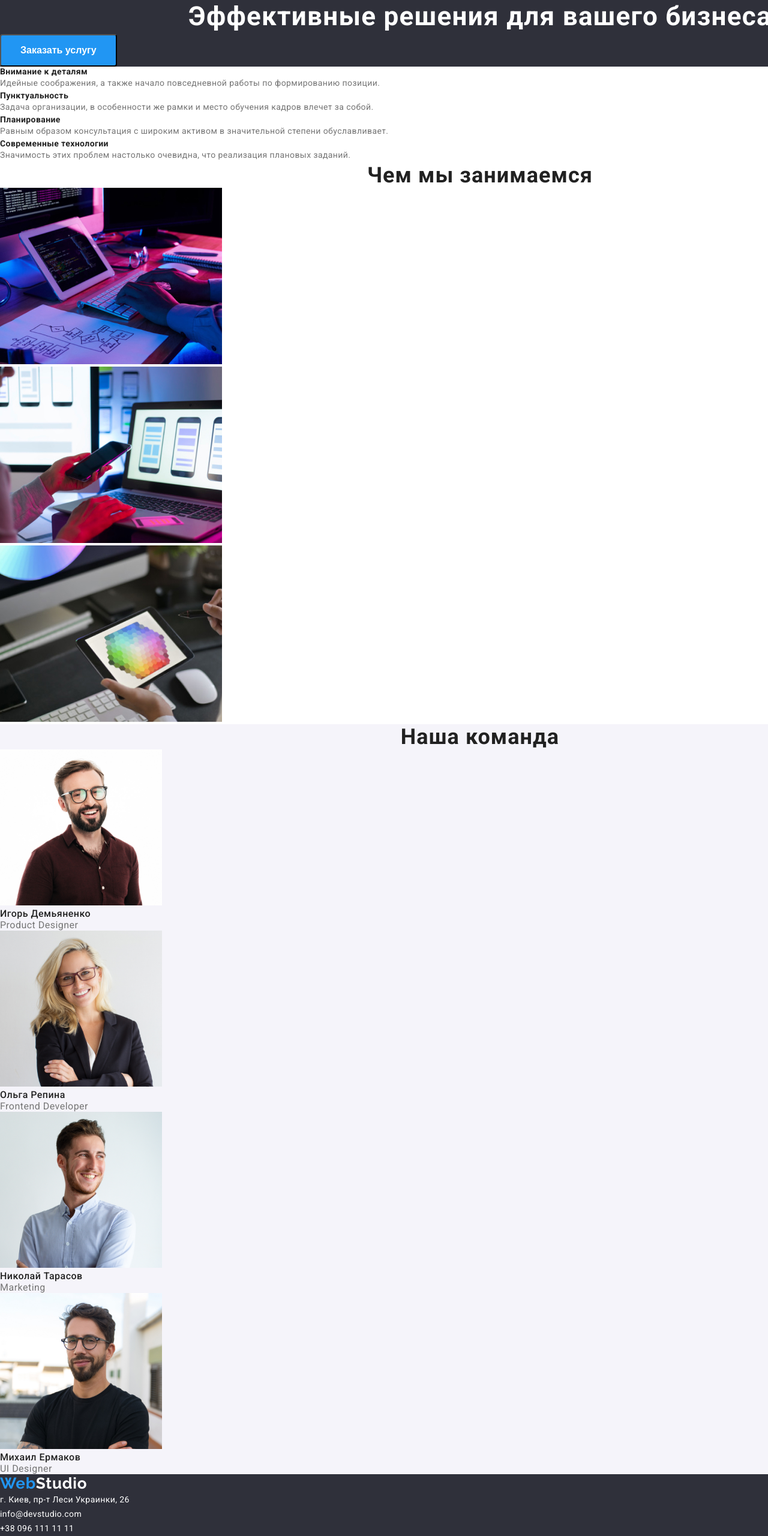
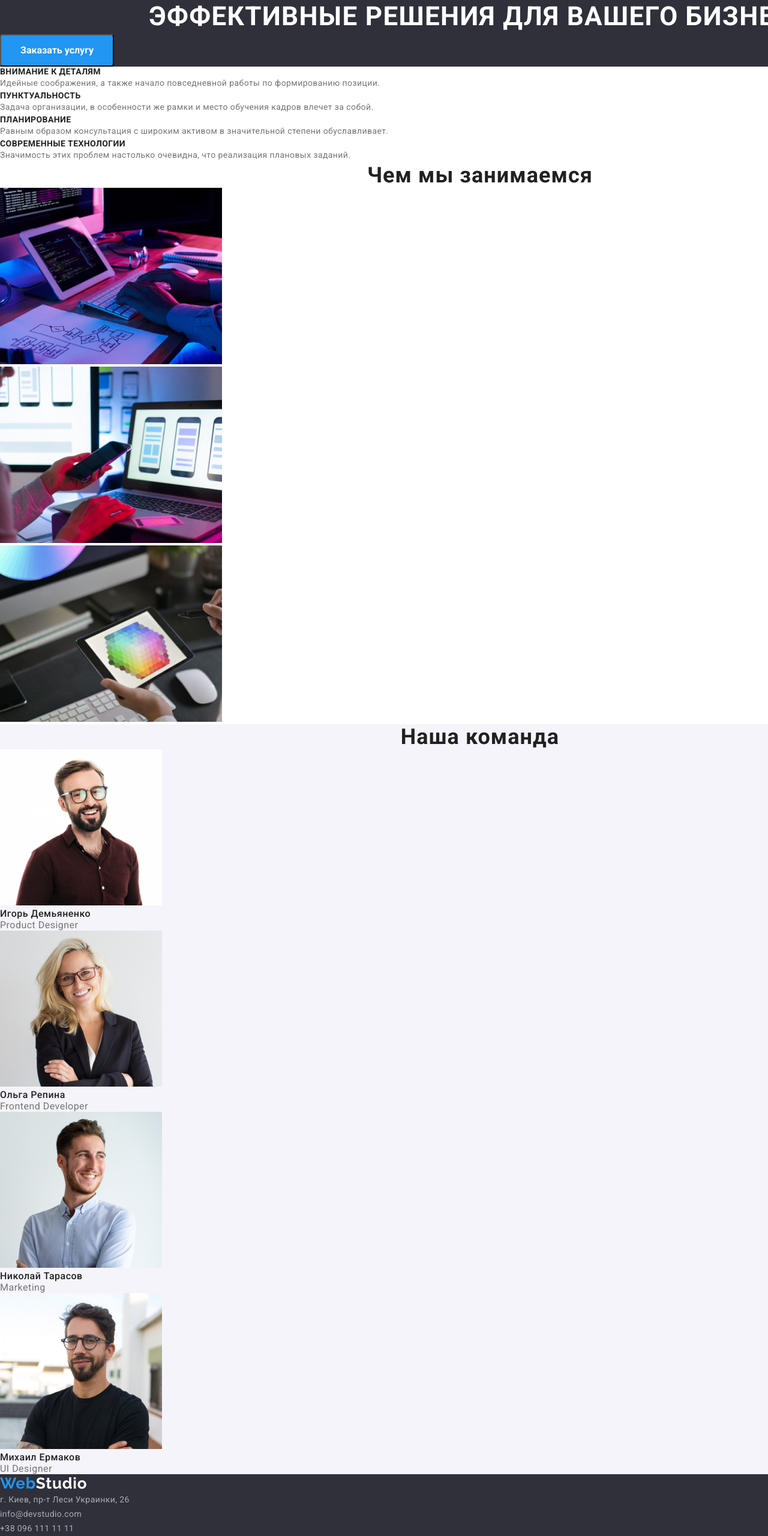
Before and after one commit to Diedova/goit-markup-hw-02, a plain HTML site: page index.html in a window 1280 px wide. Shown: the part 114-2674 px from the top of the page at 60% size. Drawn offline with Linux system fonts and the light colour scheme.

Commit message:
внесены правки
Заглавные буквы, изменен цвет и добавлено свойство для кнопки.

```diff
--- a/css/styles.css
+++ b/css/styles.css
@@ -7,6 +7,7 @@
   --text-color: #757575;
   --hero-color: #2f303a;
   --team-color: #f5f4fa;
+  --rgba-color: rgba(255, 255, 255, 0.6);
   --main-font: "Roboto", sans-serif;
   --accent-font: "Raleway", sans-serif;
 }
@@ -80,6 +81,7 @@ a {
 .hero .title {
   font-size: 44px;
   line-height: 1.364;
+  text-transform: uppercase;
 }
 .button {
   background: var(--pretty-color);
@@ -90,6 +92,7 @@ a {
   padding: 10px 32px;
   border-radius: 4px;
   cursor: pointer;
+  font-family: inherit;
 }
 .button:hover,
 .button:focus {
@@ -103,6 +106,7 @@ a {
   font-size: 14px;
   line-height: 1.143;
   letter-spacing: 0.03em;
+  text-transform: uppercase;
 }
 .text {
   font-weight: normal;
@@ -180,5 +184,5 @@ a {
   line-height: 1.714;
   letter-spacing: 0.03em;
 
-  color: var(--white-color);
+  color: var(--rgba-color);
 }
```
